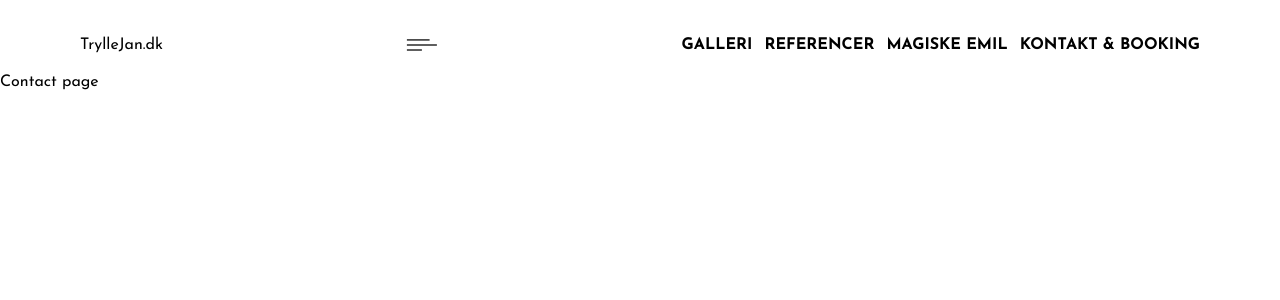
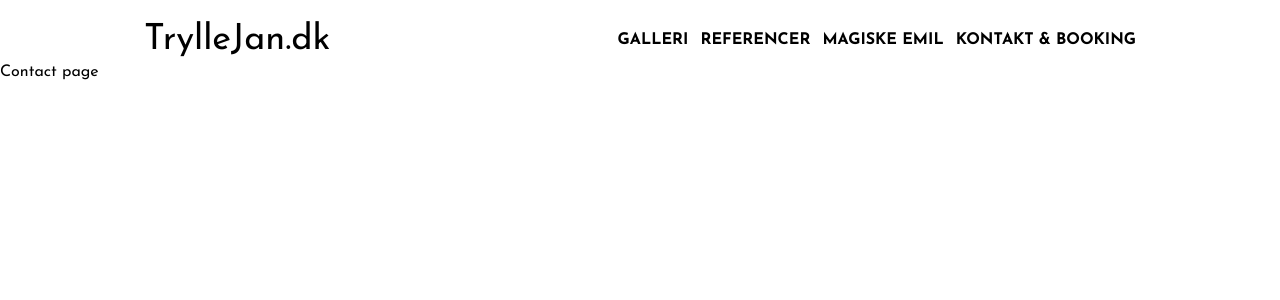
Before and after one commit to PetyaFerreiraDeveloper/trylle-jan, a Next.js app: page /kontakt in a window 1280 px wide. Shown: the top 300 px of the page. Built offline with nearby package versions, Linux system fonts and the light colour scheme.

Commit message:
add font style

```diff
--- a/app/components/Header/index.tsx
+++ b/app/components/Header/index.tsx
@@ -4,9 +4,9 @@ import { DesktopNav } from "../DesktopNav"
 
 export const Header = () => {
   return (
-    <header className="mx-auto px-5 md:px-10 lg:px-20 flex justify-between items-center pt-5">
-      <Link href="/">TrylleJan.dk</Link>
-      <Image src="/hamburger.svg" alt="hamburger" width={50} height={50} />
+    <header className="mx-auto px-5 md:px-10 lg:px-20 xl:px-36 flex justify-between items-center pt-5">
+      <Link href="/" className="text-4xl">TrylleJan.dk</Link>
+      <Image src="/hamburger.svg" alt="hamburger" width={50} height={50} className="lg:hidden" />
       <DesktopNav/>
     </header>
   )
```
